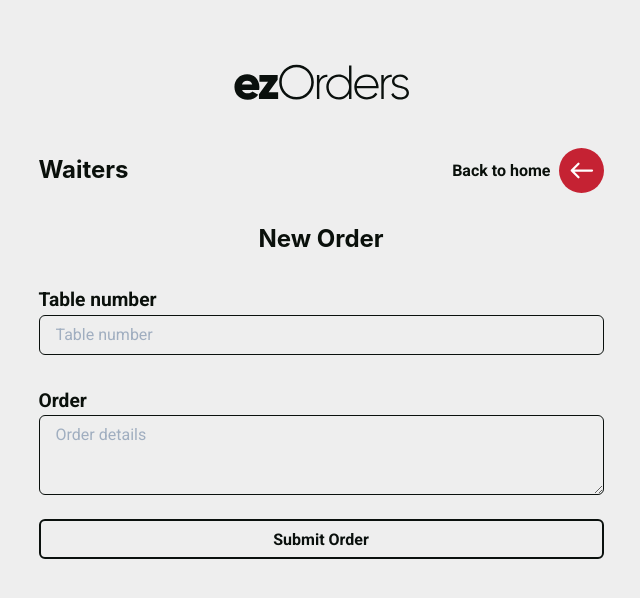
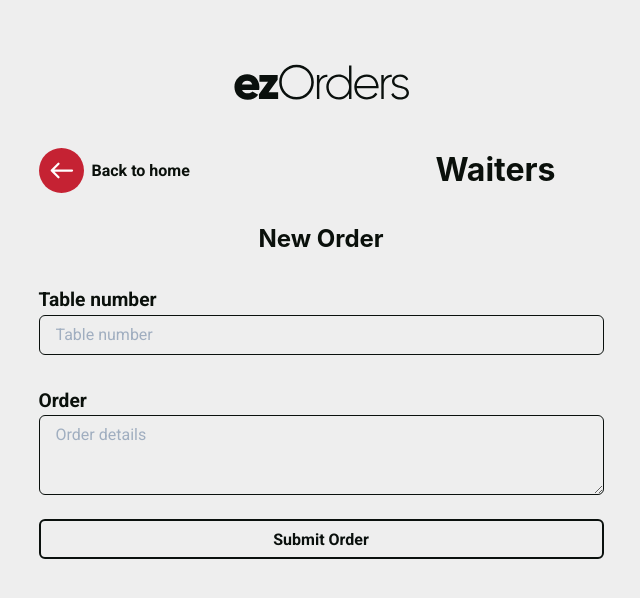
Before and after one commit to joserubemneto/ezorders-frontend, a React (Create React App) app: page /waiters in a window 1280 px wide. Shown: the top 598 px of the page, without its empty margins (319-959 px from the left). Built offline with nearby package versions, Linux system fonts and the light colour scheme.

Commit message:
refactor: changed back to home position

```diff
--- a/src/pages/waiters.jsx
+++ b/src/pages/waiters.jsx
@@ -36,15 +36,15 @@ const Waiters = () => {
   return (
     <Flex direction='column' mt='3rem' maxWidth='565px' w='100%'>
       <Flex align='center' justify='space-between'>
-        <Heading mr='3rem' fontSize='1.5rem'>
+        <Flex align='center' justify='center'>
+          <Link as={ReactLink} to={'/'} mr='0.5rem'>
+            <Back />
+          </Link>
+          <Text>Back to home</Text>
+        </Flex>
+        <Heading mr='3rem' fontSize='2rem'>
           Waiters
         </Heading>
-        <Flex align='center' justify='center'>
-          <Text mr='0.5rem'>Back to home</Text>
-          <Link as={ReactLink} to={'/'}>
-            <Back />
-          </Link>
-        </Flex>
       </Flex>
       <Heading alignSelf='center' fontSize='1.5rem' mt='2rem'>
         New Order
```
